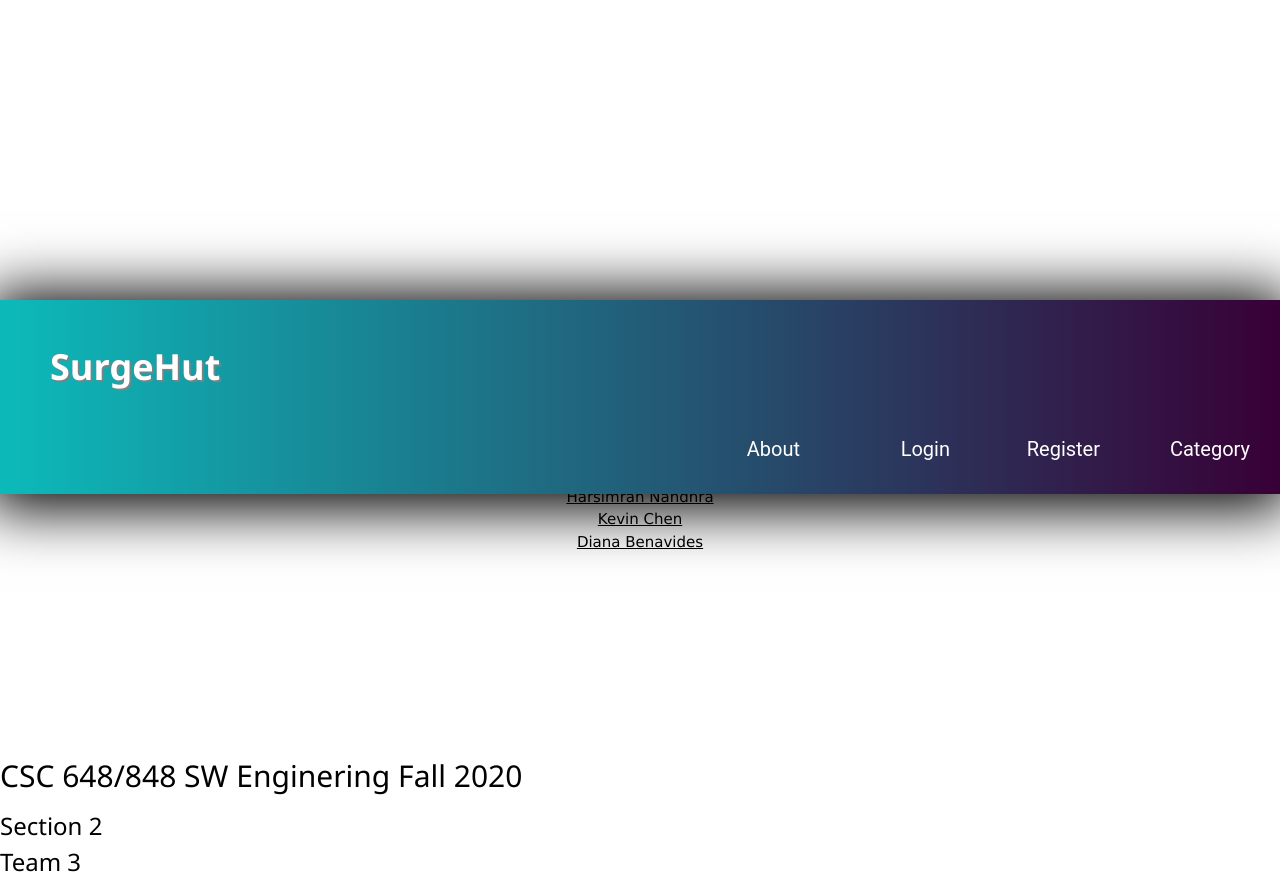
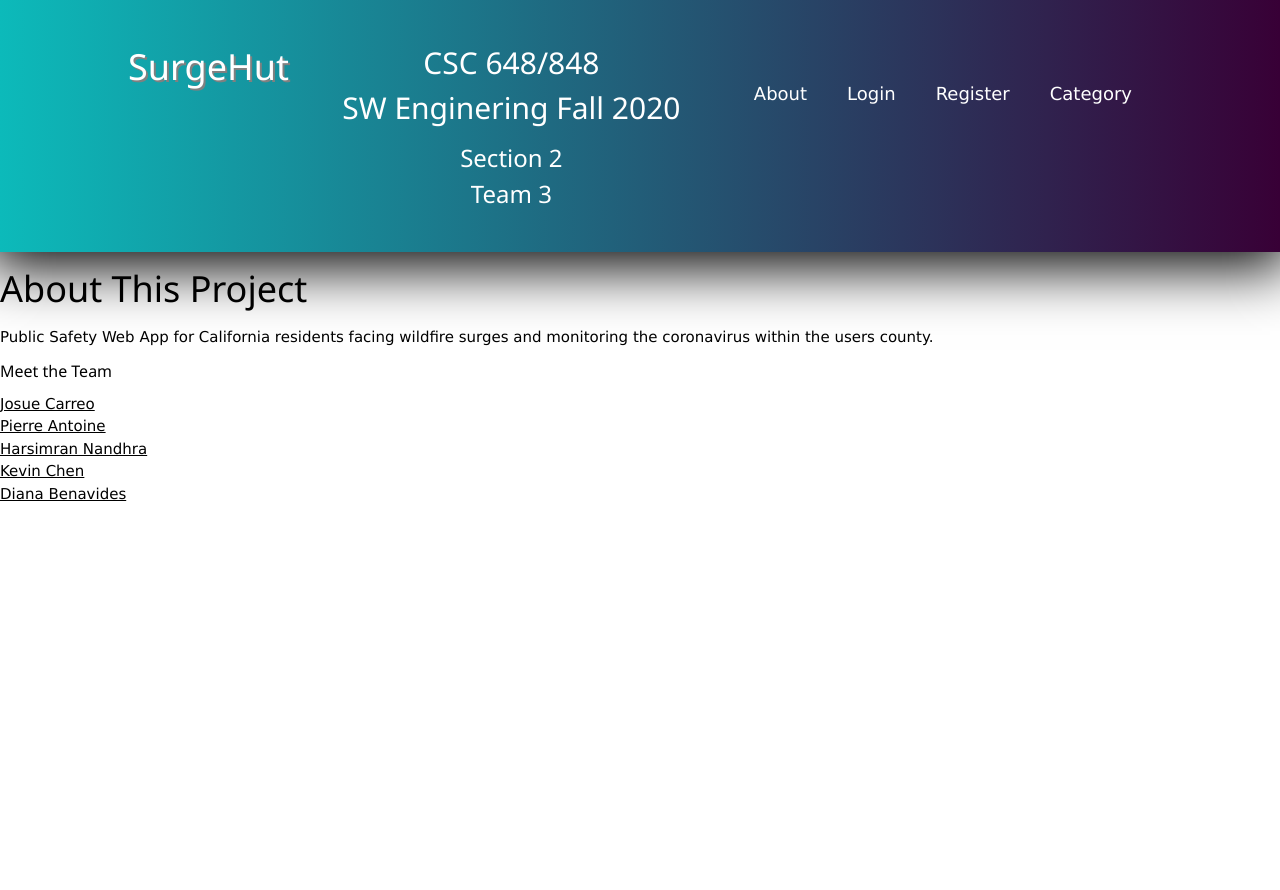
Before and after one commit to dbenavi5/surghut, a Next.js app in the folder application/docker/: page /about in a window 1280 px wide. After the commit the page ends 800 px from the top, so only its background shows below. Built offline with nearby package versions, Linux system fonts and the light colour scheme.

Commit message:
fix navbar and changed to component-level css

```diff
--- a/application/docker/components/Navbar.js
+++ b/application/docker/components/Navbar.js
@@ -3,23 +3,26 @@ import Link from 'next/link';
 
 import {useAuth} from '../contexts/auth';
 import Button from './Button';
+import Watermark from './Watermark';
+import styles from './Navbar.module.css';
 
 function Navbar() {
   const {isAuthenticated, logout} = useAuth();
 
   return (
-    <nav className="nav-bar">
-            <div className="container">
-                <a href = "/" className="navbar_brand"><h1>SurgeHut</h1></a>
-                <div className="collapse-navbar">
-                    <ul className="navbar-nav">
-                        <li className="nav-item">
-                            <a className="nav-link" href="/about">About</a>
+    <nav className={styles.nav_bar}>
+      <div className={styles.container}>
+          <a href="/" className={styles.nav_brand}><h1 className={styles.logo}>SurgeHut</h1></a>
+	  <Watermark className={styles.water} />
+          <div className={styles.collapse_navbar}>
+              <ul className={styles.navbar_nav}>
+                  <li className={styles.nav_item}>
+                      <a href="/about" className= {styles.nav_link}>About</a>
                   </li>
                   {isAuthenticated ?
                   <>
-                          <li className="nav-item">
-                            <Link href="/update"><a className="nav-link">update</a></Link>
+                    <li className={styles.nav_item}>
+                      <Link href="/update"><a className={styles.nav_link}>update</a></Link>
                     </li>
                     <Button
                       onClick={logout}
@@ -28,20 +31,20 @@ function Navbar() {
                     </Button>
                   </> :
                   <>
-                          <li className="nav-item">
-                            <Link href="/login"><a className="nav-link">Login</a></Link>
+                    <li className={styles.nav_item}>
+                      <Link href="/login"><a className={styles.nav_link}>Login</a></Link>
                     </li>
-                          <li className="nav-item">
-                            <Link href="/register"><a className="nav-link">Register</a></Link>
+                    <li className={styles.nav_item}>
+                      <Link href="/register"><a className={styles.nav_link}>Register</a></Link>
                     </li>
                   </>
                   }
-                        <li className="nav-item dropdown">
-                            <a className="nav-link dropdown-toggle" data-toggle="dropdown" href="#" role="button" aria-haspopup="true" aria-expanded="false">Category</a>
-                            <div className="drop-content">
-                                <a className="dropdown-item" href="#">County</a>
-                                <a className="dropdown-item" href="#">COVID-19</a>
-                                <a className="dropdown-item" href="#">Wildfires</a>
+                  <li className={styles.nav_item}>
+                      <a className={styles.nav_link} data-toggle="dropdown" href="#" role="button" aria-haspopup="true" aria-expanded="false">Category</a>
+                      <div className={styles.drop_content}>
+                          <a className={styles.dropdown_item} href="#">County</a>
+                          <a className={styles.dropdown_item} href="#">COVID-19</a>
+                          <a className={styles.dropdown_item} href="#">Wildfires</a>
                       </div>
                   </li>
               </ul>
--- /dev/null
+++ b/application/docker/components/Navbar.module.css
@@ -0,0 +1,30 @@
+.nav_bar {
+    background: linear-gradient(to right, #0cbaba, #380036);
+    padding: 30px 10%;
+    box-shadow: -1px 4px 56px 11px;
+}
+
+.nav_brand, .nav_item, .nav_link, .dropdown_item{
+    text-decoration: none;
+    list-style: none;
+    color: white;
+}
+
+.container {
+    display: flex;
+    justify-content: space-between;
+    align-item: center;
+}
+
+.logo {
+    text-shadow: 2px  2px gray;
+}
+.nav_item  {
+    display: inline-block;
+    padding: 50px 20px;
+    font-size: 18px;
+}
+
+.drop_content {
+   display: none;
+}
--- a/application/docker/components/Watermark.js
+++ b/application/docker/components/Watermark.js
@@ -1,10 +1,11 @@
 import React from 'react';
+import styles from './Watermark.module.css';
 
 function Watermark() {
   return (
     <div>
-      <h2>CSC 648/848 SW Enginering Fall 2020</h2>
-      <h3>Section 2<br/>Team 3</h3>
+      <h2 className={styles.watermark}>CSC 648/848<br/> SW Enginering Fall 2020</h2>
+      <h3 className={styles.watermark} >Section 2<br/>Team 3</h3>
     </div>
   );
 }
--- /dev/null
+++ b/application/docker/components/Watermark.module.css
@@ -0,0 +1,4 @@
+.watermark {
+    color: white;
+    text-align : center;
+}
--- a/application/docker/pages/_document.js
+++ b/application/docker/pages/_document.js
@@ -23,12 +23,9 @@ export default class MyDocument extends Document {
 
         </Head>
         <body>
-          <center>
-            <Main />
-          </center>
+          <Main />
           <NextScript />
         </body>
-        <Watermark/>
       </Html>
     );
   }
--- a/application/docker/pages/index.js
+++ b/application/docker/pages/index.js
@@ -28,8 +28,6 @@ function Index({ data }) {
     <>
         <Navbar/>
         <div className="reg-form">
-            <h2>CSC 648/848 SW Enginering Fall 2020</h2>
-            <h3>Section 2<br/>Team 3</h3>
 
 
         <div
--- a/application/docker/stylesheets/style.css
+++ b/application/docker/stylesheets/style.css
@@ -36,47 +36,6 @@
     box-shadow: -1px 4px 56px 11px;
 }
 
-/* top navbar */
-nav {
-    position: fixed;
-    z-index:2;
-}
-.container {
-    background: linear-gradient(to right, #0cbaba, #380036);
-    position: fixed;
-    width: 100%;
-    box-shadow: -1px 4px 56px 11px;
-    text-align: right;
-}
-.collapse-navbar ul {
-    display: inline-flex;
-    list-style: none;
-    color: white;
-
-}
-.collapse-navbar ul li {
-    width: 120px;
-    margin: 15px;
-    padding: 15px;
-}
-.nav-link {
-    text-decoration: none;
-    font-size: 20px;
-}
-.container a {
-    text-align: left;
-    text-decoration: none;
-    font-family: 'Roboto', sans-serif;
-}
-
-.navbar_brand h1{
-    font-weight: bold;
-    width: 120px;
-    padding-left: 50px;
-    color:white;
-    text-shadow: 2px 2px gray;
-    padding-top:30px;
-}
 /* search bar */
 #searchWrapper {
     padding: 100px;
@@ -115,27 +74,6 @@ nav {
 .search-icon:hover{
     background: lightslategray;
     border:0;
-}
-
-
-.drop-content{
-    display:none;
-    position:absolute;
-    background-color: white;
-    min-width: 100px;
-    box-shadow: 0px 4px 6px 0px;
-    z-index: 1;
-}
-.drop-content a{
-    float: none;
-    color: black;
-    padding: 12px 16px;
-    text-decoration: none;
-    display: block;
-    text-align: left;
-}
-.dropdown:hover .drop-content{
-    display: block;
 }
 
 .field{
@@ -250,10 +188,6 @@ input[type=password] {
     padding: 16px;
 }
 /* registration */
-.reg-form{
-    padding-top: 300px;
-    margin-bottom: 200px
-}
 .reg-inputs{
     box-shadow: -1px 8px 16px 0px;
     outline: none;
```
Lines whose indentation alone changed are shown as unchanged.
